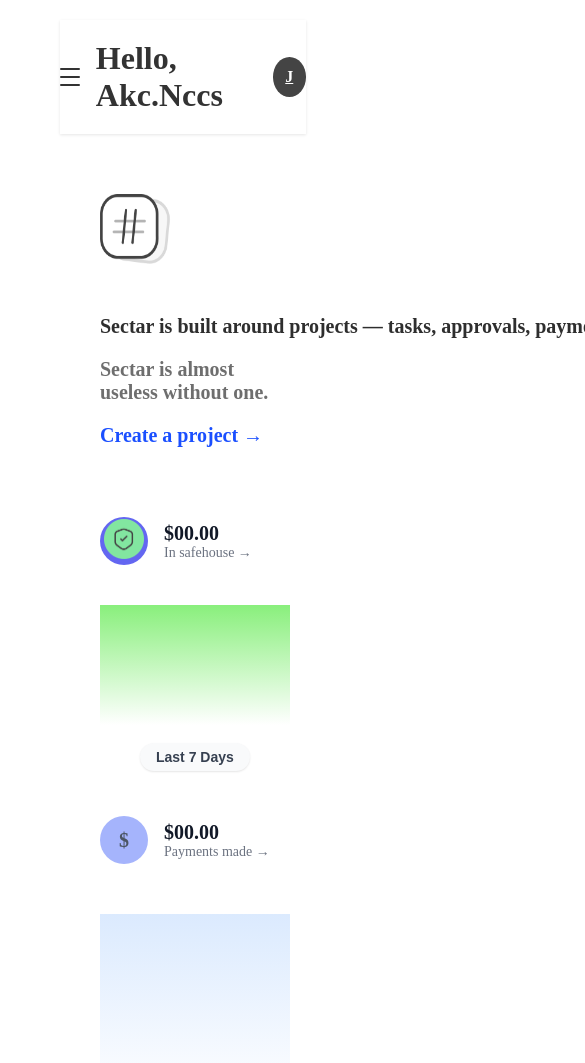
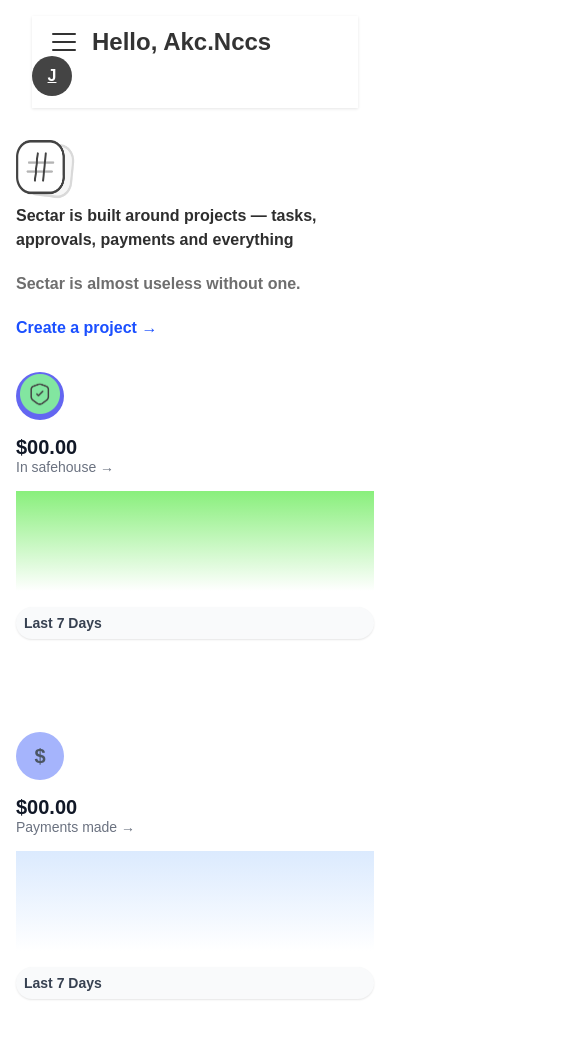
Before and after one commit to AnkitKumar0339/Profile-HomePage, a plain HTML site: page index.html in a window 390 px wide. Shown: the top 1063 px of the page, 585 px wide, since content can reach past the window. Drawn offline with Linux system fonts and the light colour scheme.

Commit message:
Update style.css

```diff
--- a/style.css
+++ b/style.css
@@ -5,7 +5,7 @@
 }
 
 body {
-  font-family: 'Mozanic' sans-serif;
+  font-family: 'HUM-Variable', sans-serif;
   background-color: #fff;
   color: #333;
 }
@@ -15,8 +15,8 @@ body {
   justify-content: space-between;
   align-items: center;
   padding: 20px 0px;
-  margin-left: 40px;
-  margin-right: 64px;
+  margin-left: 20px;
+  margin-right: 30px;
   background: white;
   box-shadow: 0 1px 3px rgba(0,0,0,0.1);
   position: sticky;
@@ -35,6 +35,7 @@ body {
   flex-direction: column;
   justify-content: space-between;
   width: 24px;
+  margin-left: 20px;
   height: 18px;
   cursor: pointer;
 }
@@ -52,6 +53,7 @@ body {
   width: 40px;
   height: 40px;
   border-radius: 50%;
+  margin-right: 60px;
   display: flex;
   align-items: center;
   justify-content: center;
@@ -143,6 +145,10 @@ body {
 
 .main-content {
   padding: 20px;
+}
+
+.main-content h1{
+  font-size: 24px;
 }
 
 *******************************************
@@ -428,3 +434,137 @@ body {
   width: 40px;
   height: 10px;
 }
+
+
+/* ============================
+   ✅ Fixed Mobile Responsive Styles
+============================ */
+@media screen and (max-width: 768px) {
+  /* Sidebar mobile behavior */
+  .sidebar {
+    position: fixed;
+    left: -100%;
+    top: 0;
+    width: 240px;
+    height: 100vh;
+    background: #fff;
+    transition: left 0.3s ease;
+    z-index: 1000;
+  }
+
+  .sidebar.show {
+    left: 0;
+  }
+
+  .overlay {
+    display: none;
+  }
+
+  .overlay.show {
+    display: block;
+    position: fixed;
+    z-index: 900;
+    top: 0;
+    left: 0;
+    width: 100vw;
+    height: 100vh;
+    background-color: rgba(0, 0, 0, 0.4);
+  }
+
+  .main-content {
+    margin-left: 0;
+    padding: 16px;
+  }
+
+  .header {
+    flex-direction: column;
+    align-items: flex-start;
+    margin: 0 16px;
+    padding: 12px 0;
+  }
+
+  .menu-icon {
+    display: flex;
+    flex-direction: column;
+    gap: 5px;
+  }
+
+  .menu-icon span {
+    width: 24px;
+    height: 2px;
+    background-color: #333;
+  }
+
+  .container {
+    flex-direction: column;
+    gap: 16px;
+    margin: 16px;
+    max-width: 100%;
+  }
+
+  .icon {
+    width: 60px;
+    height: 60px;
+    margin: 0 auto;
+  }
+
+  .text-content {
+    margin: 0;
+    max-width: 100%;
+  }
+
+  .main-text,
+  .sub-text,
+  .create-link {
+    font-size: 16px;
+    line-height: 1.5;
+    width: 100%;
+  }
+
+  .main-text {
+    font-weight: 700;
+  }
+
+  .safehouse-card,
+  .payments-card,
+  .recent-payments {
+    width: 100%;
+    max-width: 100%;
+    height: auto;
+    padding: 16px;
+    margin: 16px 0;
+  }
+
+  .safehouse-header,
+  .payments-header {
+    flex-direction: column;
+    align-items: flex-start;
+    margin: 0;
+  }
+
+  .safehouse-chart,
+  .payments-chart {
+    margin: 16px 0;
+    height: 100px;
+    width: 100%;
+  }
+
+  .dropdown {
+    width: 100%;
+    font-size: 14px;
+    padding: 8px;
+  }
+
+  .payment-item {
+    flex-direction: column;
+    align-items: flex-start;
+    gap: 10px;
+  }
+
+  .text-lines .line,
+  .short,
+  .medium,
+  .small {
+    width: 100%;
+  }
+}
```
